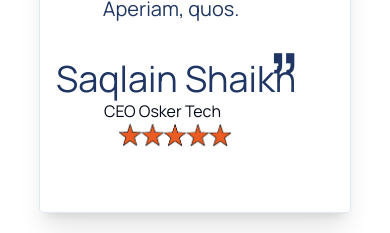
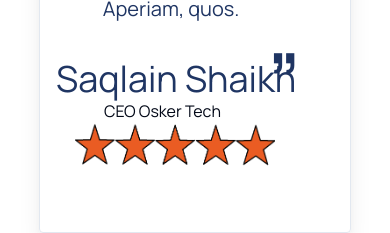
Before and after one commit to girishdigge/numbertree-app, a Next.js app: page / in a window 390 px wide. Shown: the part 4600-4833 px from the top of the page. Built offline with nearby package versions, Linux system fonts and the light colour scheme.

Commit message:
testimonials changes

```diff
--- a/src/components/home/testimonials.tsx
+++ b/src/components/home/testimonials.tsx
@@ -87,10 +87,10 @@ const Testimonials = () => {
                 <div className='flex justify-center items-center mr-10'>
                   <Image
                     src={`/logo/star.png`}
-                    height={200}
+                    height={50}
                     width={200}
                     alt='img'
-                    className='w-28 '
+                    className='md:w-28 '
                   />
                 </div>
               </div>
```
